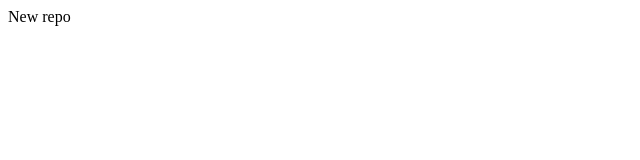
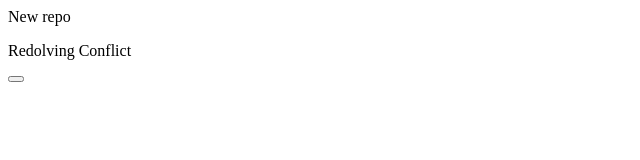
Before and after one commit to samarjitsutradhar36246-dev/localRepo, a plain HTML site: page index.html in a window 1280 px wide. Shown: the whole page, without its empty margins (0-640 px from the left). Drawn offline with Linux system fonts and the light colour scheme.

Commit message:
Added a button

```diff
--- a/index.html
+++ b/index.html
@@ -1 +1,3 @@
 <p>New repo</p>
+<p>Redolving Conflict</p>
+<button></button>
```
